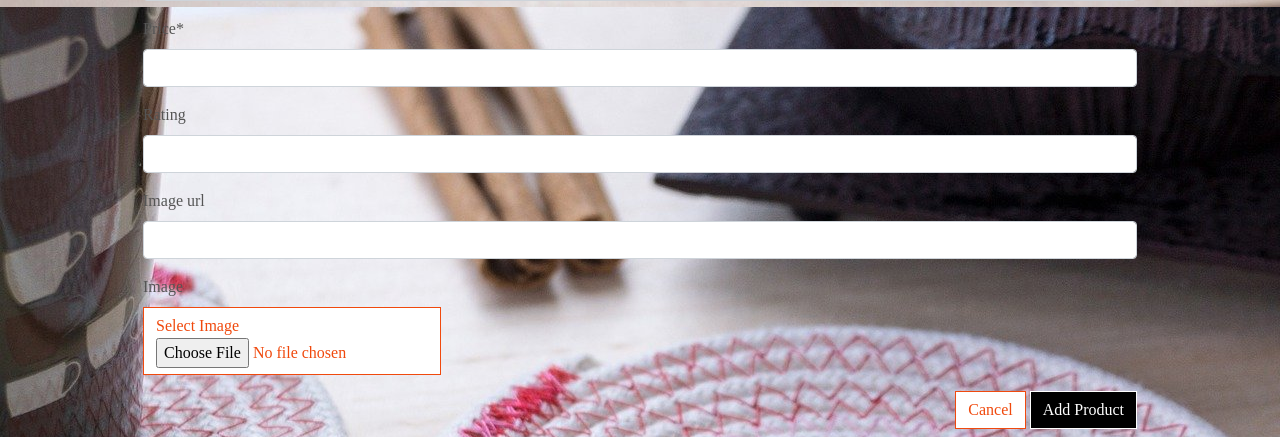
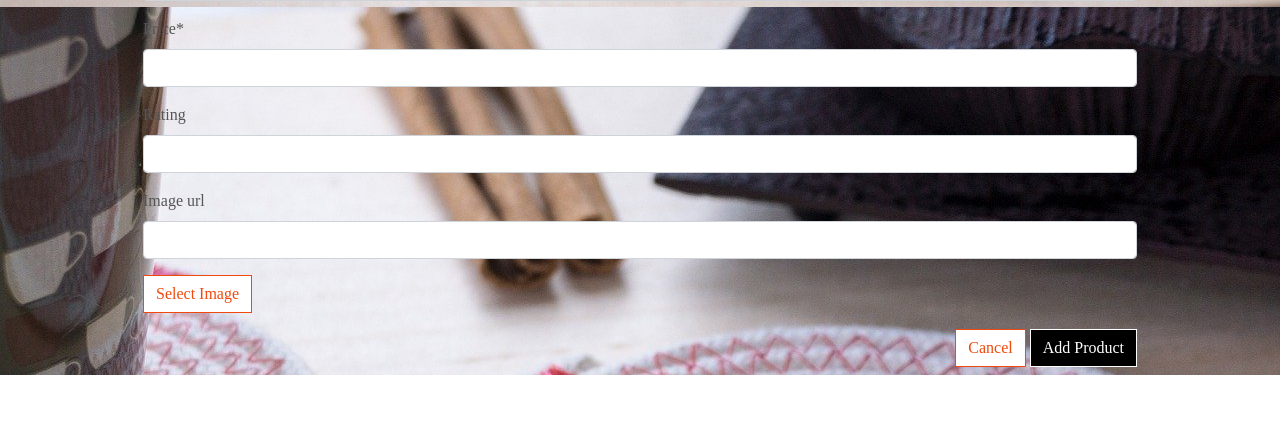
Before and after one commit to CarlosFaccelli26/hand_crafting_milestone, a Django app: page /products/add/ in a window 1280 px wide. Shown: the part 912-1349 px from the top of the page. After the commit the page ends 1287 px from the top, so only its background shows below. Run offline with Django 3.2, Linux system fonts and the light colour scheme; the visitor is signed in with stand-in values (Sample User, id 1); data that the repository does not hold is empty; parts of the project's set-up code (start-up, migrations or seed data) failed here and were passed over; some libraries are stand-ins or nearby versions.

Commit message:
Fixed image filed on templates

```diff
--- a/products/templates/products/add_product.html
+++ b/products/templates/products/add_product.html
@@ -25,7 +25,13 @@
             <div class="col-12 mx-auto">
                 <form method="POST" action="{% url 'add_product' %}" class="form mb-2" enctype="multipart/form-data">
                     {% csrf_token %}
-                    {{ form|crispy }}
+                    {% for field in form %}
+                        {% if field.name != 'image' %}
+                            {{ field | as_crispy_field}}
+                        {% else %}
+                            {{ field}}
+                        {% endif %}
+                    {% endfor %}
                     <div class="text-right">
                         <a href="{% url 'products' %}" class="btn btn-outline-orange rounded-0">Cancel</a>
                         <button type="submit" class="btn btn-black rounded-0">Add Product</button>
@@ -35,3 +41,13 @@
         </div>
     </div>
 {% endblock %}
+
+{% block postloadjs %}
+    {{ block.super }}
+    <script type="text/javascript">
+        $('#new-image').change(function() {
+            var file = $('#new-image')[0].files[0];
+            $('#filename').text(`Image will be set to: ${file.name}`)
+        });
+    </script>
+{% endblock %}
--- a/products/templates/products/custom_widget_templates/custom_clearable_file_input.html
+++ b/products/templates/products/custom_widget_templates/custom_clearable_file_input.html
@@ -4,14 +4,14 @@
         <img width="86" height="96" class="rounded shadow-sm" src={{ widget.value.url }}
     </a>
     {% if not widget.required %}
-        <div class="custom-control custom-checkbox mt-2"
+        <div class="custom-control custom-checkbox mt-2">
             <input class="custom-control-input" type="checkbox" name="{{ widget.checkbox_name }}" id="{{ widget.checkbox_id }}"{% if widget.attrs.disabled %} disabled{% endif %}>
             <label class="custom-control-label text-danger" for="{{ widget.checkbox_id }}">{{ widget.clear_checkbox_label }}</label>
         </div>
     {% endif %}<br>
-    {{ widget.input_text }}:
+    {{ widget.input_text }}
 {% endif %}
 <span class="btn btn-outline-orange rounded-0 btn-file text-left">
     Select Image <input id="new-image" type="{{ widget.type }}" name="{{ widget.name }}"{% include "django/forms/widgets/attrs.html" %}>
 </span>
-<strong><p class="text-danger" id="filename"></p></strong>
+<strong><p class="text-danger mt-1" id="filename"></p></strong>
--- a/static/css/base.css
+++ b/static/css/base.css
@@ -229,6 +229,52 @@ input[name='q']::placeholder {
     overflow-y: auto;
 }
 
+
+.allauth-form-inner-content p {
+    margin-top: 1.5rem;
+    color: #6c757d;
+}
+
+.allauth-form-inner-content input {
+    border-color: #000;
+    border-radius: 0;
+}
+
+.allauth-form-inner-content:not[for="id_remember"] {
+    display: none;
+}
+
+.allauth-form-inner-content input::placeholder {
+    color: #aab7c4;
+}
+
+/* -------------------------------- Product Form */
+.btn-file {
+    position: relative;
+    overflow: hidden;
+}
+
+.btn-file input[type="file"] {
+    position: absolute;
+    top: 0;
+    right: 0;
+    min-width: 100%;
+    min-height: 100%;
+    opacity: 0;
+    cursor: pointer;
+}
+
+.custom-checkbox .custom-control-label::before {
+    border-radius: 0;
+    border-color: #dc3545;
+}
+
+.custom-checkbox .custom-control-input::checked~.custom-control-label::before {
+    background-color: #dc3545;
+    border-color: #dc3545;
+    border-radius: 0;
+}
+
 /* -------------------------------- Animations */
 
 /* Code generated from https://www.html-code-generator.com/css/animation-generator */
@@ -269,24 +315,6 @@ input[name='q']::placeholder {
     }
 }
 
-.allauth-form-inner-content p {
-    margin-top: 1.5rem;
-    color: #6c757d;
-}
-
-.allauth-form-inner-content input {
-    border-color: #000;
-    border-radius: 0;
-}
-
-.allauth-form-inner-content:not[for="id_remember"] {
-    display: none;
-}
-
-.allauth-form-inner-content input::placeholder {
-    color: #aab7c4;
-}
-
 /* fixed top navbar only on medium and up */
 @media (min-width: 992px) {
     .fixed-top-desktop-only {
```
Also changed, not shown: products/templates/products/edit_product.html (+17 -1 lines), media/mongodb-2.png (added).
